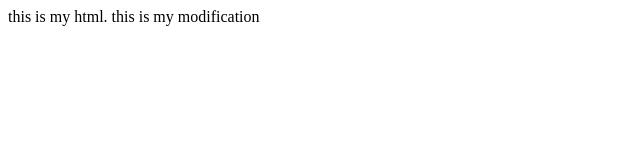
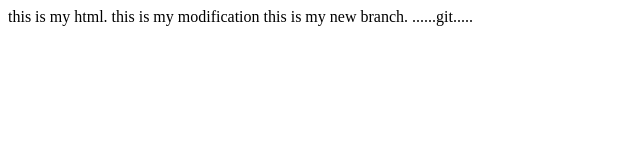
Before and after one commit to chandini11-g/practice, a plain HTML site: page index.html in a window 1280 px wide. Shown: the whole page, without its empty margins (0-640 px from the left). Drawn offline with Linux system fonts and the light colour scheme.

Commit message:
On branch newbranch

```diff
--- a/index.html
+++ b/index.html
@@ -10,5 +10,9 @@
     this is my html.
     this is my modification
 
+    this is my new branch.
+
+    ......git.....
+
 </body>
 </html>
```
